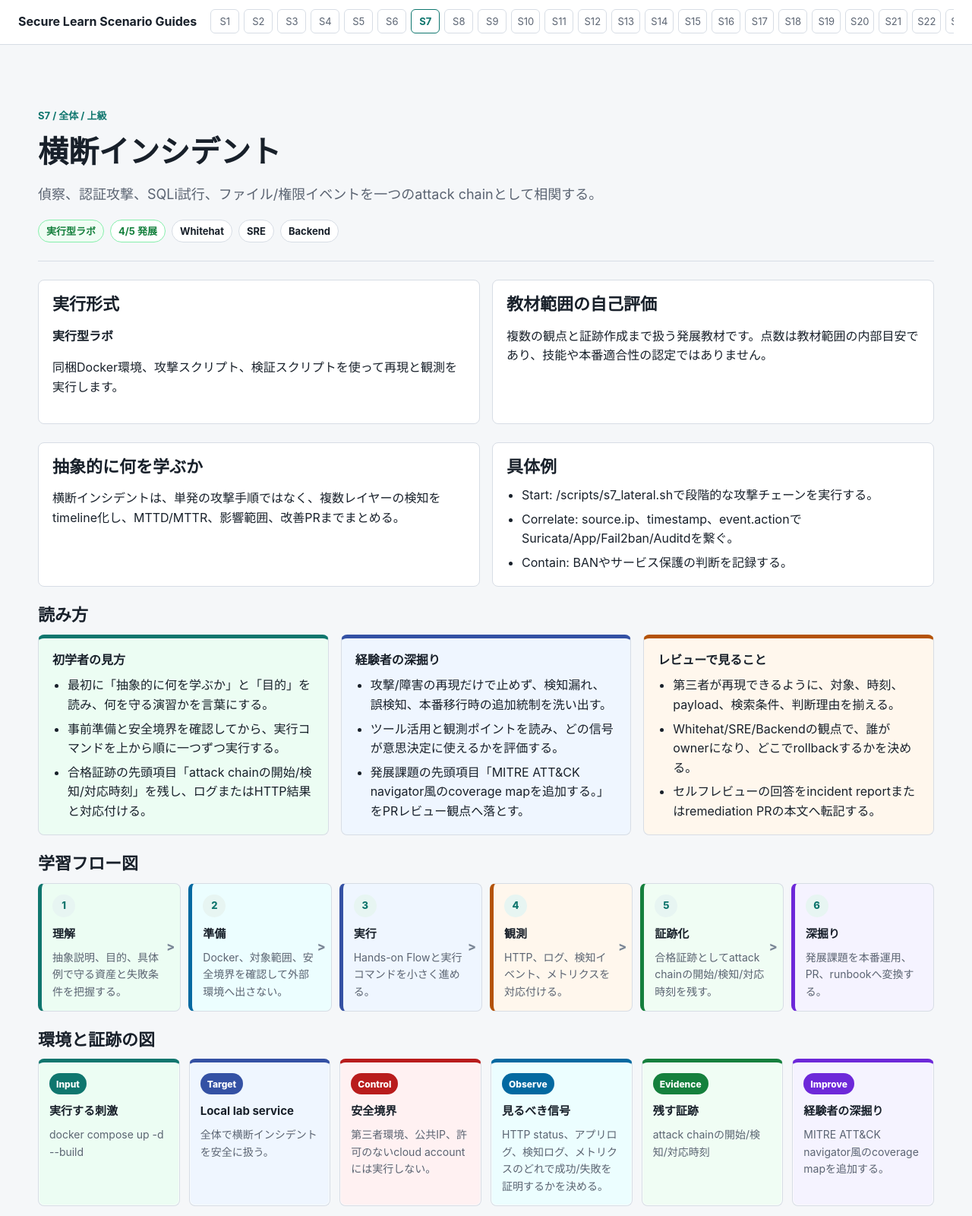
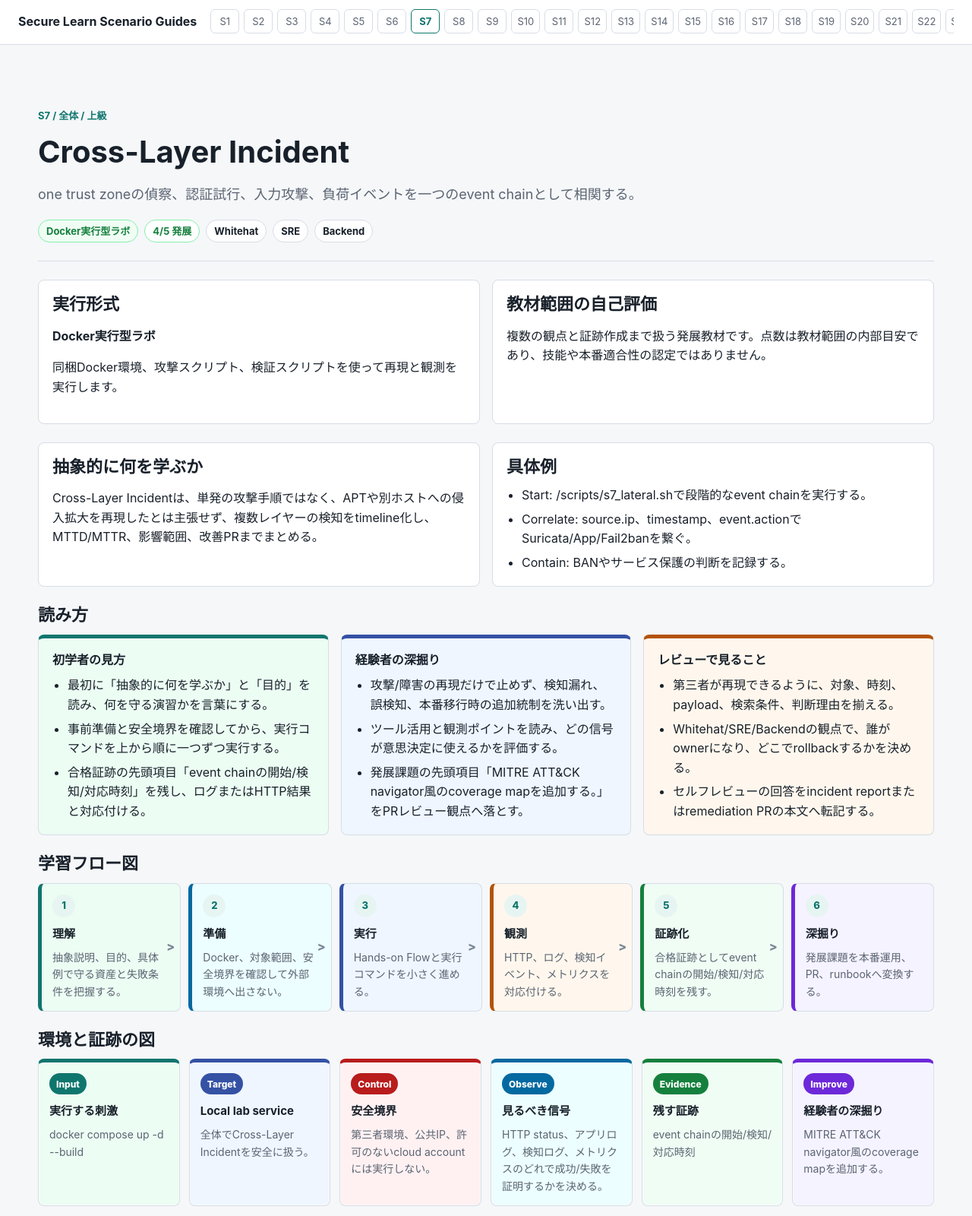
Before and after one commit to albert-einshutoin/secure-learn, a plain HTML site: page docs/scenario-guides/s7-lateral.html in a window 1280 px wide. Shown: the top 1600 px of the page at 76% size. Drawn offline with Linux system fonts and the light colour scheme.

Commit message:
docs(scenarios): regenerate corrected learning guides

```diff
--- a/docs/scenario-guides/s7-lateral.html
+++ b/docs/scenario-guides/s7-lateral.html
@@ -3,8 +3,8 @@
 <head>
   <meta charset="utf-8">
   <meta name="viewport" content="width=device-width, initial-scale=1">
-  <meta name="description" content="偵察、認証攻撃、SQLi試行、ファイル/権限イベントを一つのattack chainとして相関する。">
-  <title>S7 横断インシデント - Secure Learn</title>
+  <meta name="description" content="one trust zoneの偵察、認証試行、入力攻撃、負荷イベントを一つのevent chainとして相関する。">
+  <title>S7 Cross-Layer Incident - Secure Learn</title>
   <link rel="stylesheet" href="assets/scenario.css">
 </head>
 <body>
@@ -16,10 +16,10 @@
   <main id="main-content" tabindex="-1">
     <section class="scenario-head">
       <p class="eyebrow">S7 / 全体 / 上級</p>
-      <h1>横断インシデント</h1>
-      <p class="lead">偵察、認証攻撃、SQLi試行、ファイル/権限イベントを一つのattack chainとして相関する。</p>
+      <h1>Cross-Layer Incident</h1>
+      <p class="lead">one trust zoneの偵察、認証試行、入力攻撃、負荷イベントを一つのevent chainとして相関する。</p>
       <div class="meta-row">
-        <span class="pill mode-runnable">実行型ラボ</span>
+        <span class="pill mode-runnable">Docker実行型ラボ</span>
         <span class="score score-4">4/5 発展</span>
         <span class="pill">Whitehat</span><span class="pill">SRE</span><span class="pill">Backend</span>
       </div>
@@ -28,7 +28,7 @@
     <section class="grid two">
       <article>
         <h2>実行形式</h2>
-        <p><strong>実行型ラボ</strong></p>
+        <p><strong>Docker実行型ラボ</strong></p>
         <p>同梱Docker環境、攻撃スクリプト、検証スクリプトを使って再現と観測を実行します。</p>
       </article>
       <article>
@@ -40,18 +40,18 @@
     <section class="grid two">
       <article>
         <h2>抽象的に何を学ぶか</h2>
-        <p>横断インシデントは、単発の攻撃手順ではなく、複数レイヤーの検知をtimeline化し、MTTD/MTTR、影響範囲、改善PRまでまとめる。</p>
+        <p>Cross-Layer Incidentは、単発の攻撃手順ではなく、APTや別ホストへの侵入拡大を再現したとは主張せず、複数レイヤーの検知をtimeline化し、MTTD/MTTR、影響範囲、改善PRまでまとめる。</p>
       </article>
       <article>
         <h2>具体例</h2>
-        <ul><li>Start: /scripts/s7_lateral.shで段階的な攻撃チェーンを実行する。</li><li>Correlate: source.ip、timestamp、event.actionでSuricata/App/Fail2ban/Auditdを繋ぐ。</li><li>Contain: BANやサービス保護の判断を記録する。</li></ul>
+        <ul><li>Start: /scripts/s7_lateral.shで段階的なevent chainを実行する。</li><li>Correlate: source.ip、timestamp、event.actionでSuricata/App/Fail2banを繋ぐ。</li><li>Contain: BANやサービス保護の判断を記録する。</li></ul>
       </article>
     </section>
 
     <section>
       <h2>読み方</h2>
       <div class="track-grid">
-        <article class="track-card beginner"><h3>初学者の見方</h3><ul><li>最初に「抽象的に何を学ぶか」と「目的」を読み、何を守る演習かを言葉にする。</li><li>事前準備と安全境界を確認してから、実行コマンドを上から順に一つずつ実行する。</li><li>合格証跡の先頭項目「attack chainの開始/検知/対応時刻」を残し、ログまたはHTTP結果と対応付ける。</li></ul></article>
+        <article class="track-card beginner"><h3>初学者の見方</h3><ul><li>最初に「抽象的に何を学ぶか」と「目的」を読み、何を守る演習かを言葉にする。</li><li>事前準備と安全境界を確認してから、実行コマンドを上から順に一つずつ実行する。</li><li>合格証跡の先頭項目「event chainの開始/検知/対応時刻」を残し、ログまたはHTTP結果と対応付ける。</li></ul></article>
         <article class="track-card experienced"><h3>経験者の深掘り</h3><ul><li>攻撃/障害の再現だけで止めず、検知漏れ、誤検知、本番移行時の追加統制を洗い出す。</li><li>ツール活用と観測ポイントを読み、どの信号が意思決定に使えるかを評価する。</li><li>発展課題の先頭項目「MITRE ATT&amp;CK navigator風のcoverage mapを追加する。」をPRレビュー観点へ落とす。</li></ul></article>
         <article class="track-card review"><h3>レビューで見ること</h3><ul><li>第三者が再現できるように、対象、時刻、payload、検索条件、判断理由を揃える。</li><li>Whitehat/SRE/Backendの観点で、誰がownerになり、どこでrollbackするかを決める。</li><li>セルフレビューの回答をincident reportまたはremediation PRの本文へ転記する。</li></ul></article>
       </div>
@@ -78,7 +78,7 @@
       </div><div class="diagram-node" role="listitem">
         <span class="node-label">5</span>
         <strong>証跡化</strong>
-        <p>合格証跡としてattack chainの開始/検知/対応時刻を残す。</p>
+        <p>合格証跡としてevent chainの開始/検知/対応時刻を残す。</p>
       </div><div class="diagram-node" role="listitem">
         <span class="node-label">6</span>
         <strong>深掘り</strong>
@@ -95,7 +95,7 @@
       </div><div class="visual-node target" role="listitem">
         <span class="visual-label">Target</span>
         <strong>Local lab service</strong>
-        <p>全体で横断インシデントを安全に扱う。</p>
+        <p>全体でCross-Layer Incidentを安全に扱う。</p>
       </div><div class="visual-node control" role="listitem">
         <span class="visual-label">Control</span>
         <strong>安全境界</strong>
@@ -107,7 +107,7 @@
       </div><div class="visual-node evidence" role="listitem">
         <span class="visual-label">Evidence</span>
         <strong>残す証跡</strong>
-        <p>attack chainの開始/検知/対応時刻</p>
+        <p>event chainの開始/検知/対応時刻</p>
       </div><div class="visual-node improve" role="listitem">
         <span class="visual-label">Improve</span>
         <strong>経験者の深掘り</strong>
@@ -241,7 +241,7 @@
     <section class="grid two">
       <article>
         <h2>目的</h2>
-        <p>複数レイヤーの検知をtimeline化し、MTTD/MTTR、影響範囲、改善PRまでまとめる。</p>
+        <p>APTや別ホストへの侵入拡大を再現したとは主張せず、複数レイヤーの検知をtimeline化し、MTTD/MTTR、影響範囲、改善PRまでまとめる。</p>
       </article>
       <article>
         <h2>本番環境との差分</h2>
@@ -256,13 +256,13 @@
       </article>
       <article>
         <h2>安全境界</h2>
-        <ul><li>第三者環境、公共IP、許可のないcloud accountには実行しない。</li><li>payload、scan、負荷はHTMLに書かれたローカル対象へ限定する。</li><li>攻撃payloadは教材内の明示されたendpoint、file、containerだけに向ける。</li></ul>
+        <ul><li>第三者環境、公共IP、許可のないcloud accountには実行しない。</li><li>payload、scan、負荷はHTMLに書かれたローカル対象へ限定する。</li><li>負荷値は小さく始め、SLO悪化を確認したらすぐ停止できる状態で実行する。</li></ul>
       </article>
     </section>
 
     <section>
       <h2>Hands-on Flow</h2>
-      <ol class="flow"><li><span>Start</span><p>/scripts/s7_lateral.shで段階的な攻撃チェーンを実行する。</p></li><li><span>Correlate</span><p>source.ip、timestamp、event.actionでSuricata/App/Fail2ban/Auditdを繋ぐ。</p></li><li><span>Contain</span><p>BANやサービス保護の判断を記録する。</p></li><li><span>Eradicate</span><p>成立した攻撃があるか、修正済みで拒否されたかを分ける。</p></li><li><span>Improve</span><p>検知ルール、backend test、runbookをPRとして提案する。</p></li></ol>
+      <ol class="flow"><li><span>Start</span><p>/scripts/s7_lateral.shで段階的なevent chainを実行する。</p></li><li><span>Correlate</span><p>source.ip、timestamp、event.actionでSuricata/App/Fail2banを繋ぐ。</p></li><li><span>Contain</span><p>BANやサービス保護の判断を記録する。</p></li><li><span>Eradicate</span><p>成立した攻撃があるか、修正済みで拒否されたかを分ける。</p></li><li><span>Improve</span><p>検知ルール、backend test、runbookをPRとして提案する。</p></li></ol>
     </section>
 
     <section class="grid two">
@@ -276,7 +276,7 @@ scripts/incident_drill.sh</code></pre>
       </article>
       <article>
         <h2>合格証跡</h2>
-        <ul><li>attack chainの開始/検知/対応時刻</li><li>各phaseのログソースとKQL</li><li>成功した攻撃と拒否された攻撃の区別</li><li>改善PRのテストとrollback方針</li></ul>
+        <ul><li>event chainの開始/検知/対応時刻</li><li>各phaseのログソースとKQL</li><li>成功した攻撃と拒否された攻撃の区別</li><li>改善PRのテストとrollback方針</li></ul>
       </article>
     </section>
 
@@ -288,7 +288,7 @@ scripts/incident_drill.sh</code></pre>
     <section class="grid three">
       <article>
         <h2>観測ポイント</h2>
-        <ul><li>実行コマンドの開始時刻、対象、終了時刻を記録する。</li><li>HTTP status、アプリログ、検知ログ、メトリクスのどれで成功/失敗を証明するかを決める。</li><li>合格証跡として「attack chainの開始/検知/対応時刻」を第三者が追える形で残す。</li></ul>
+        <ul><li>実行コマンドの開始時刻、対象、終了時刻を記録する。</li><li>HTTP status、アプリログ、検知ログ、メトリクスのどれで成功/失敗を証明するかを決める。</li><li>合格証跡として「event chainの開始/検知/対応時刻」を第三者が追える形で残す。</li></ul>
       </article>
       <article>
         <h2>よくある失敗</h2>
@@ -296,7 +296,7 @@ scripts/incident_drill.sh</code></pre>
       </article>
       <article>
         <h2>セルフレビュー</h2>
-        <ul><li>横断インシデントで守りたい資産と失敗条件を一文で説明できるか。</li><li>どのログ、テスト、メトリクスが判断根拠かを第三者が追えるか。</li><li>本番導入時の追加統制、owner、rollback条件を言えるか。</li></ul>
+        <ul><li>Cross-Layer Incidentで守りたい資産と失敗条件を一文で説明できるか。</li><li>どのログ、テスト、メトリクスが判断根拠かを第三者が追えるか。</li><li>本番導入時の追加統制、owner、rollback条件を言えるか。</li></ul>
       </article>
     </section>
 
```
Also changed, not shown: docs/scenario-guides/index.html (+14 -14 lines), docs/scenario-guides/s1-portscan.html (+2 -2 lines), docs/scenario-guides/s10-tcp-state.html (+2 -2 lines), docs/scenario-guides/s11-session-stress.html (+2 -2 lines), docs/scenario-guides/s12-tls-boundary.html (+2 -2 lines), docs/scenario-guides/s13-dns.html (+2 -2 lines), docs/scenario-guides/s15-capstone.html (+1 -1 lines), docs/scenario-guides/s2-bruteforce.html (+2 -2 lines), docs/scenario-guides/s3-sqli.html (+2 -2 lines), docs/scenario-guides/s4-dos.html (+2 -2 lines), docs/scenario-guides/s6-privesc.html (+1 -1 lines), docs/scenario-guides/s8-arp.html (+7 -7 lines), docs/scenario-guides/s9-icmp.html (+2 -2 lines).
